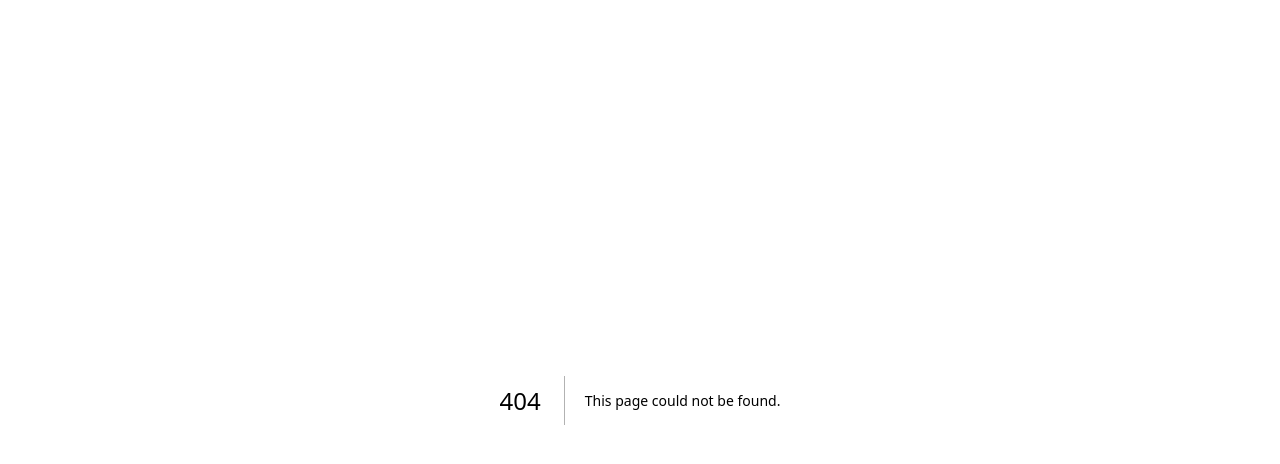
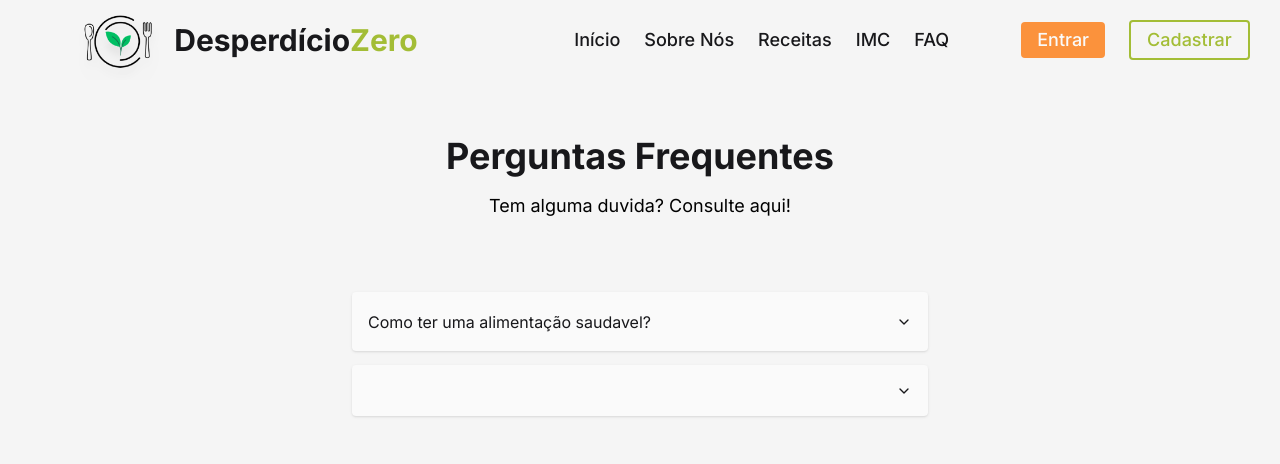
Before and after one commit to Lzinnxl007/TCC, a Next.js app: page /FAQ in a window 1280 px wide. Before the commit this address had no page. Shown: the top 464 px of the page. Built offline with nearby package versions, Linux system fonts and the light colour scheme.

Commit message:
add FAQ page and custom 404 page

```diff
--- a/package.json
+++ b/package.json
@@ -20,7 +20,6 @@
     "jsonwebtoken": "^9.0.2",
     "lucide-react": "^0.270.0",
     "next": "13.4.19",
-    "next-seo": "^6.1.0",
     "next-share": "^0.25.0",
     "postcss": "8.4.28",
     "prisma": "^5.3.0",
--- /dev/null
+++ b/src/app/FAQ/page.jsx
@@ -0,0 +1,34 @@
+import Header from "@/components/Default/Header"
+import FAQToggle from "@/components/Initial/FAQToggle"
+
+export default function FAQ() {
+    return (
+        <div className="w-screen min-h-screen bg-[var(--light-grey)]">
+            <Header/>
+            <main className="py-10">
+                <div>
+                    <h1 className="text-center my-4 font-bold text-4xl text-zinc-900">
+                        Perguntas Frequentes
+                    </h1>
+                    <p className="text-center text-lg">
+                        Tem alguma duvida? Consulte aqui!
+                    </p>
+                </div>
+                <div className="w-full flex justify-around mt-10 py-8">
+                    <ul className="grid grid-cols-1 gap-2">
+                        <li>
+                            <FAQToggle
+                            question="Como ter uma alimentação saudavel?"
+                            answer="Lorem ipsum, dolor sit amet consectetur adipisicing elit. Soluta, dolorum. Dolores quam porro accusantium fugit ipsum laborum sunt repudiandae, sequi incidunt fuga ea blanditiis, doloribus quasi autem voluptas dolor amet."/>
+                        </li>
+                        <li>
+                            <FAQToggle
+                            question=""
+                            answer=""/>
+                        </li>
+                    </ul>
+                </div>
+            </main>
+        </div>
+    )
+}
--- a/src/app/layout.js
+++ b/src/app/layout.js
@@ -4,8 +4,8 @@ import { Inter } from 'next/font/google'
 const inter = Inter({ subsets: ['latin'] })
 
 export const metadata = {
-  title: 'Desperdício Zero | Se alimente melhor',
-  description: 'Aprenda a se alimentar de verdade!',
+  title: 'Desperdício Zero | Saúde e Sustentabilidade',
+  description: 'Cuide da sua saúde e do planeta!',
   icons: {
     icon: '/favicon.ico'
   }
@@ -13,6 +13,7 @@ export const metadata = {
 
 
 export default function RootLayout({ children }) {
+
     return (
       <html lang="en">
         <body className={inter.className}>
@@ -20,4 +21,5 @@ export default function RootLayout({ children }) {
         </body>
       </html>
     )
+
 }
--- /dev/null
+++ b/src/app/not-found.jsx
@@ -0,0 +1,31 @@
+import Footer from "@/components/Default/Footer";
+import Header from "@/components/Default/Header";
+import Link from "next/link";
+
+export default function NotFound() {
+    return (
+        <section className="w-screen min-h-screen bg-[var(--light-grey)]">
+            <Header/>
+            <main className="flex lg:flex-col-reverse items-center justify-evenly w-full h-[90vh]">
+                <div className="gap-6 flex flex-col lg:items-center">
+                    <h1 className="text-6xl lg:text-5xl font-bold max-w-lg lg:text-center lg:w-full">
+                        Página Não Encontrada
+                    </h1>
+                    <p className="max-w-md lg:text-center lg:w-full lg:px-4">
+                    Desculpe, a página que você está procurando não foi encontrada. Parece que você se perdeu na internet. Por favor, volte à página inicial para continuar sua jornada.
+                    </p>
+                   <Link href="/">
+                        <button className="px-4 py-1.5 rounded bg-[var(--green)] text-zinc-50 font-medium">
+                            Voltar ao Início
+                        </button>
+                    </Link>
+                </div>
+                <div className="max-w-lg lg:max-w-md md:max-w-sm">
+                    <img src="/404-image.png" alt="404-image.png"
+                    className="w-full"/>
+                </div>
+            </main>
+            <Footer/>
+        </section>
+    )
+}
--- a/src/app/page.jsx
+++ b/src/app/page.jsx
@@ -1,4 +1,3 @@
-'use client'
 
 import Footer from "@/components/Default/Footer"
 import Header from "@/components/Default/Header"
@@ -6,36 +5,32 @@ import ScrollToTop from "@/components/Default/ScrollToTop"
 import Intro from "@/components/Initial/Intro"
 import Main from "@/components/Initial/Main"
 import Modal from "@/components/Initial/Modal"
+import ReviewCard from "@/components/Initial/ReviewCard"
 import VideoApresentation from "@/components/Initial/VideoApresentation"
-import { NextSeo } from 'next-seo'
 
 export default function Home() {
 
   return (
-    <div className="min-h-screen bg-[var(--orange)] overflow-hidden">
-      <NextSeo
-        title="Desperdício Zero"
-        description="Cuide da sua saúde e do planeta!"
-        openGraph={{
-          title: 'Desperdício Zero',
-          description: 'Cuide da sua saúde e do planeta!',
-          images: [
-            {
-              url: '/next-seo-image.png',
-              width: 1200,
-              height: 630,
-              alt: 'Desperdício Zero Imagem',
-            },
-          ],
-        }}>
+      <div className="min-h-screen bg-[var(--orange)] overflow-hidden">
           <Header/>
           <Main/>
           <VideoApresentation/>
+          <div className="w-full h-[80vh] flex items-center justify-around py-10 bg-[var(--light-grey)]">
+            <ReviewCard
+            name="Julia Dias"
+            career="Nutricionista"
+            image="https://img.freepik.com/free-photo/young-woman-holding-two-green-red-apple_23-2148076020.jpg?size=626&ext=jpg&uid=R66330385&ga=GA1.2.1125086435.1688662802&semt=ais"
+            text="Lorem ipsum dolor sit amet, consectetur adipiscing elit. Praesent vulputate ultrices fermentum. Nunc aliquam, quam quis vestibulum ultrices, turpis ipsum lacinia lacus, eu elementum sem nibh eget enim."/>
+
+            <ReviewCard
+            name=""
+            career="Nutricionista"
+            image=""
+            text=""/>
+          </div>
           <Footer/>
           <ScrollToTop/>
           <Modal/>
-      </NextSeo>
-
-    </div>
+      </div>
   )
 }
--- a/src/components/Default/Header.jsx
+++ b/src/components/Default/Header.jsx
@@ -54,19 +54,16 @@ export default function Header() {
                         <a href="/">Início</a>
                     </li>
                     <li className="md:dark:hover:text-zinc-700  transition ">
-                        <a href="/cardapio">Cardapio</a>
-                    </li>
-                    <li className="md:dark:hover:text-zinc-700  transition ">
                         <a href="/sobre">Sobre Nós</a>
                     </li>
                     <li className="md:dark:hover:text-zinc-700  transition ">
                         <a href="/receitas">Receitas</a>
                     </li>
                     <li className="md:dark:hover:text-zinc-700  transition ">
-                        <a href="/dashboard">Dashboard</a>
+                        <a href="/IMC">IMC</a>
                     </li>
                     <li className="md:dark:hover:text-zinc-700  transition ">
-                        <a href="/IMC">IMC</a>
+                        <a href="/FAQ">FAQ</a>
                     </li>
                     {!token && (
                         <li className="translate-x-12 flex items-center gap-6 md:flex-col md:translate-x-0">
--- /dev/null
+++ b/src/components/Initial/FAQToggle.jsx
@@ -0,0 +1,32 @@
+'use client'
+
+import { ChevronDown } from 'lucide-react'
+import { useState } from 'react'
+export default function FAQToggle({ question, answer }) {
+
+    const [open, setOpen] = useState(false)
+
+    const openClose = () => {
+        setOpen(!open)
+    }
+
+    return (
+        <button onClick={openClose}
+        className="w-full max-w-xl h-auto shadow rounded text-zinc-900 bg-zinc-50 relative">
+
+           <div className="w-full h-full flex items-center justify-between gap-2 px-4 pt-0.5 translate-y-4">
+                <span>{question}</span>
+                <div className={`transition ${open && 'rotate-180 '}`}>
+                    <ChevronDown size={16}/>
+                </div>
+           </div>
+
+            <div className={`w-full left-0 transition-all px-6 translate-y-5 py-4 bg-zinc-50 rounded-b relative border-solid border-t-[1px] border-zinc-300 overflow-hidden ${open ? 'visible h-auto mb-6 mt-4' : 'invisible h-0'}`}>
+                <p>
+                    {answer}
+                </p>
+            </div>
+        </button>
+    )
+
+}
--- a/src/components/Initial/ReviewCard.jsx
+++ b/src/components/Initial/ReviewCard.jsx
@@ -1,11 +1,20 @@
-export default function ReviewCard({ image, text }) {
+export default function ReviewCard({ image, text, name, career }) {
     return (
-        <div>
-            <div>
-                <img src={image} alt="person-image" />
+        <div className="w-full h-[430px] max-w-xs rounded-2xl bg-zinc-50 shadow-xl relative mt-16 ">
+            <div className="w-2/3 aspect-square rounded-full -translate-y-[40%] mx-auto overflow-hidden h-auto  shadow-lg">
+                <img src={image} alt="person-image"
+                className="w-full h-full" />
             </div>
-            <div>
-                <p>
+            <div className="w-full px-4 py-8 flex flex-col items-center h-full -translate-y-20">
+               <div className="-translate-y-6 my-4">
+                <h2 className="text-center text-lg font-semibold">
+                        {name}
+                    </h2>
+                    <span className="my-1 text-sm text-center">
+                        {career}
+                    </span>
+               </div>
+                <p className="text-center px-1">
                     {text}
                 </p>
             </div>
--- a/src/components/Initial/VideoApresentation.jsx
+++ b/src/components/Initial/VideoApresentation.jsx
@@ -42,7 +42,7 @@ export default function VideoApresentation() {
                 <PlayButton playVideo={playVideo} playing={playing}/>
                 <video
                 ref={video}
-                autoplay loop poster="apresentation-thumbnail.png"
+                autoPlay loop poster="apresentation-thumbnail.png"
                 className="rounded outline-none mt-40 w-full h-full shadow-xl mb-40">
                     <source src="/apresentation.mp4" type="video/mp4"/>
                 </video>
--- a/src/components/Recipes/RecipeCard.jsx
+++ b/src/components/Recipes/RecipeCard.jsx
@@ -16,7 +16,7 @@ export default function RecipeCard({ recipe }) {
         <button onClick={() => viewRecipe(recipe)}
         className="w-full min-h-[400px] max-w-xs md:max-w-md md:h-[350px] rounded border-solid border-[1px] border-orange-300 dark:border-none dark:bg-zinc-800 dark:text-zinc-50
          transition hover:shadow-[6px_6px_0_rgb(255,170,73)] cursor-pointer overflow-hidden
-         hover:translate-y-[5px] mx-auto relative group">
+         hover:translate-y-[5px] mx-auto relative group shadow-lg">
             <div className="w-full h-3/5 relative bottom-4">
                 <img src={recipe.image}
                 alt="recipe-image"
```
Also changed, not shown: public/404-image.png (added), 1 other file (tests, documents, lock files or other folders). Lines whose indentation alone changed are shown as unchanged.
